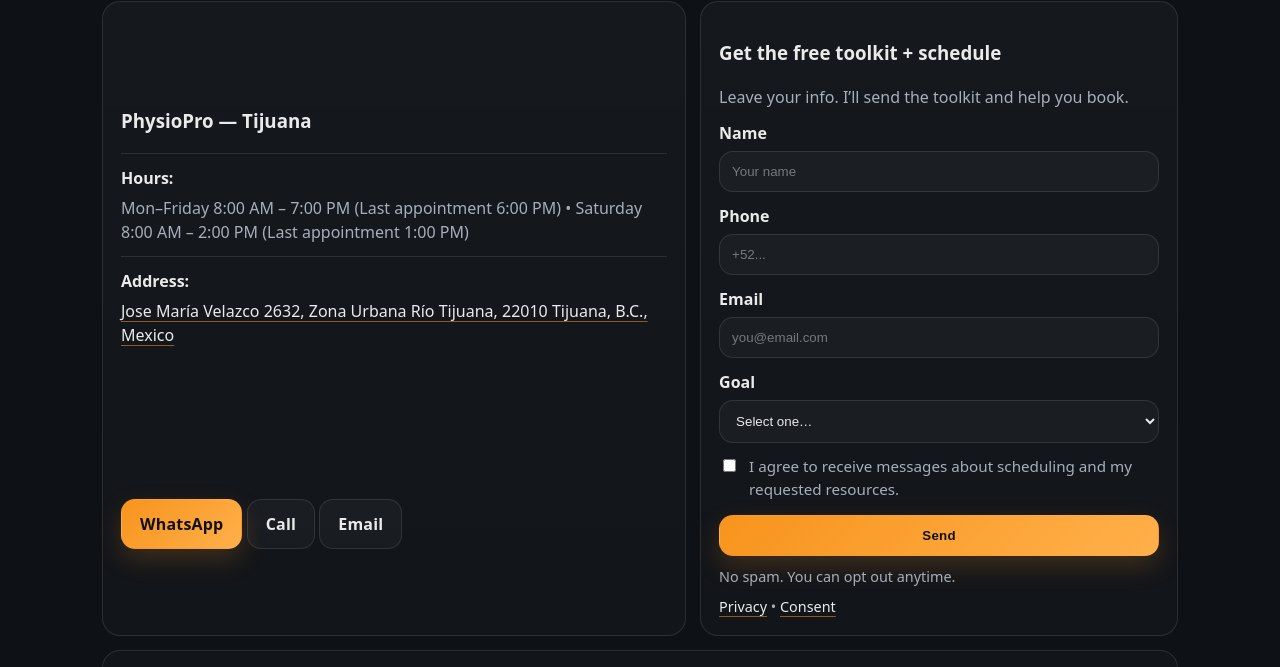
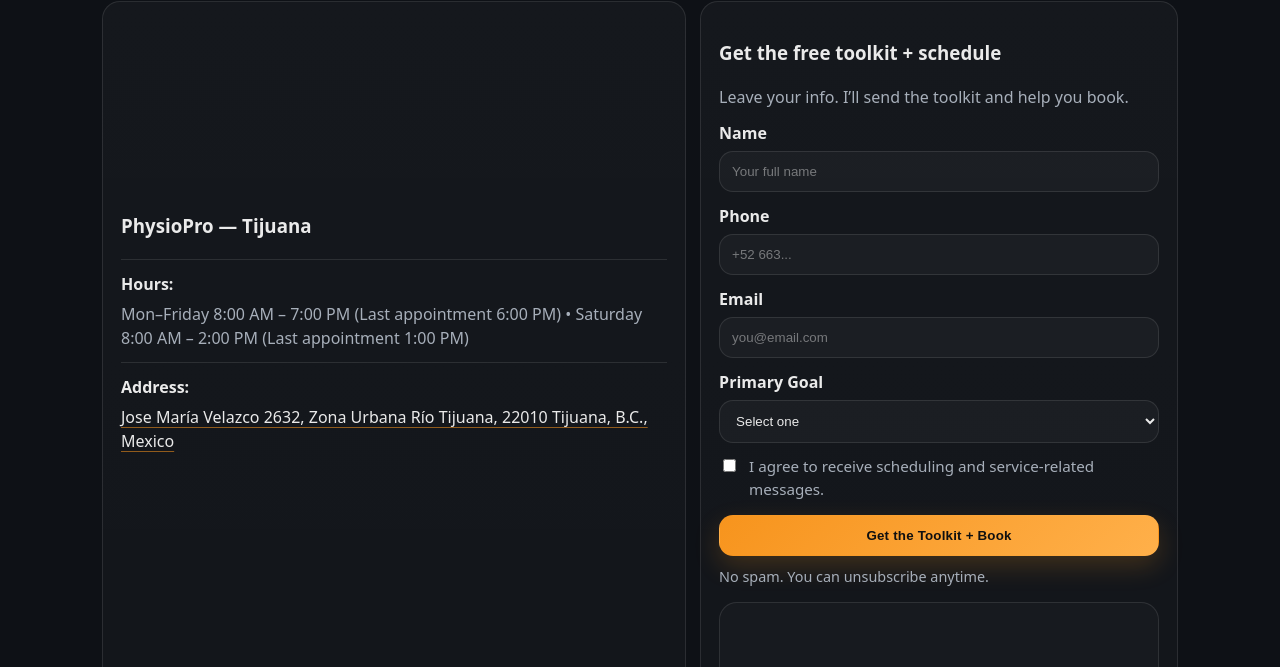
Before and after one commit to lftleonardomachado-dev/Physiopro-site, a plain HTML site: page index.html in a window 1280 px wide. Shown: the part 4221-4888 px from the top of the page. Drawn offline with Linux system fonts and the light colour scheme; grey boxes are pictures that could not be loaded.

Commit message:
Update site

```diff
--- a/index.html
+++ b/index.html
@@ -408,47 +408,55 @@
             <p class="small" data-i18n="promo_sub">Leave your info. I’ll send the toolkit and help you book.</p>
 
             <!-- FREE form backend (no server): FormSubmit -->
-            <!-- IMPORTANT: First submit triggers an email confirmation from FormSubmit -->
             <form class="promo-form" action="https://formsubmit.co/lft.leonardo.machado@gmail.com" method="POST">
-              <input type="hidden" name="_subject" value="PhysioPro Lead" />
+
+              <!-- FormSubmit Config -->
+              <input type="hidden" name="_subject" value="New PhysioPro Website Lead" />
               <input type="hidden" name="_captcha" value="false" />
+              <input type="hidden" name="_template" value="table" />
               <input type="hidden" name="_next"
                 value="https://lftleonardomachado-dev.github.io/Physiopro-site/#thanks" />
 
-              <label class="f-label" for="name" data-i18n="f_name_label">Name</label>
-              <input class="f-input" id="name" name="name" type="text" required placeholder="Your name" />
+              <!-- Name -->
+              <label class="f-label" for="name">Name</label>
+              <input class="f-input" id="name" name="Name" type="text" placeholder="Your full name" required />
 
-              <label class="f-label" for="phone" data-i18n="f_phone_label">Phone</label>
-              <input class="f-input" id="phone" name="phone" type="tel" required placeholder="+52..." />
+              <!-- Phone -->
+              <label class="f-label" for="phone">Phone</label>
+              <input class="f-input" id="phone" name="Phone" type="tel" placeholder="+52 663..." required />
 
-              <label class="f-label" for="email" data-i18n="f_email_label">Email</label>
-              <input class="f-input" id="email" name="email" type="email" required placeholder="you@email.com" />
+              <!-- Email -->
+              <label class="f-label" for="email">Email</label>
+              <input class="f-input" id="email" name="Email" type="email" placeholder="you@email.com" required />
 
-              <label class="f-label" for="goal" data-i18n="f_goal_label">Goal</label>
-              <select class="f-input" id="goal" name="goal" required>
-                <option value="" selected disabled data-i18n="f_goal_placeholder">Select one…</option>
-                <option value="Injury rehab" data-i18n="f_goal_1">Injury rehab</option>
-                <option value="Return to sport" data-i18n="f_goal_2">Return to sport</option>
-                <option value="Running pain" data-i18n="f_goal_3">Running pain</option>
-                <option value="Performance training" data-i18n="f_goal_4">Performance training</option>
+              <!-- Goal -->
+              <label class="f-label" for="goal">Primary Goal</label>
+              <select class="f-input" id="goal" name="Goal" required>
+                <option value="" selected disabled>Select one</option>
+                <option value="Injury Rehab">Injury Rehab</option>
+                <option value="Return to Sport">Return to Sport</option>
+                <option value="Running Pain">Running Pain</option>
+                <option value="Performance Training">Performance Training</option>
               </select>
 
+              <!-- Consent -->
               <label class="consent">
-                <input type="checkbox" name="consent" required />
-                <span data-i18n="f_consent">I agree to receive messages about promotions and scheduling.</span>
+                <input type="checkbox" name="Consent" value="Agreed" required />
+                <span>
+                  I agree to receive scheduling and service-related messages.
+                </span>
               </label>
 
-              <button class="btn primary full" type="submit" data-i18n="f_submit">Notify me</button>
+              <!-- Submit -->
+              <button class="btn primary full" type="submit">
+                Get the Toolkit + Book
+              </button>
 
-              <p class="tiny" data-i18n="f_note">No spam. You can opt out anytime.</p>
-              <p class="tiny" style="margin-top:8px">
-                <a class="link" href="#privacy" data-i18n="footer_privacy">Privacy</a> •
-                <a class="link" href="#consent" data-i18n="footer_consent">Consent</a>
+              <p class="tiny">
+                No spam. You can unsubscribe anytime.
               </p>
+
             </form>
-          </div>
-
-        </div>
 
             <!-- MAP -->
             <div class="map-card">
```
Lines whose indentation alone changed are shown as unchanged.
